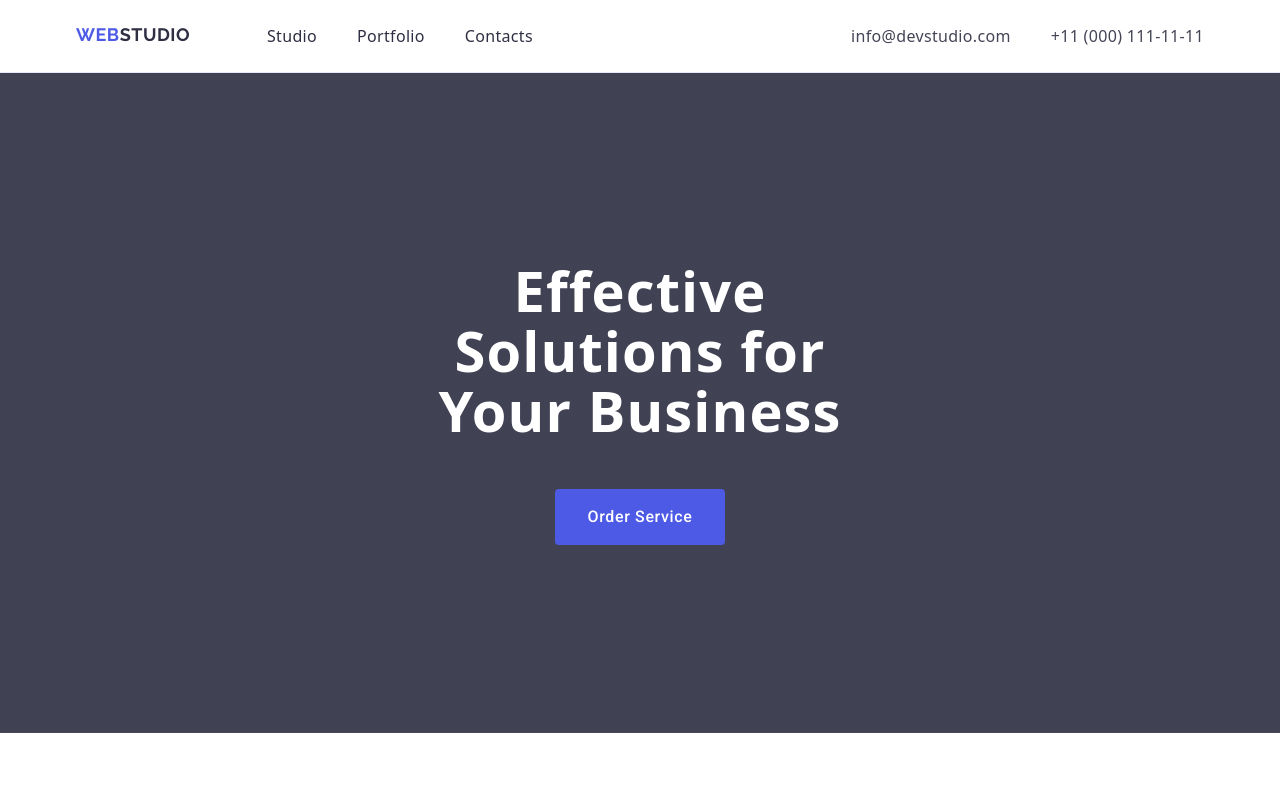
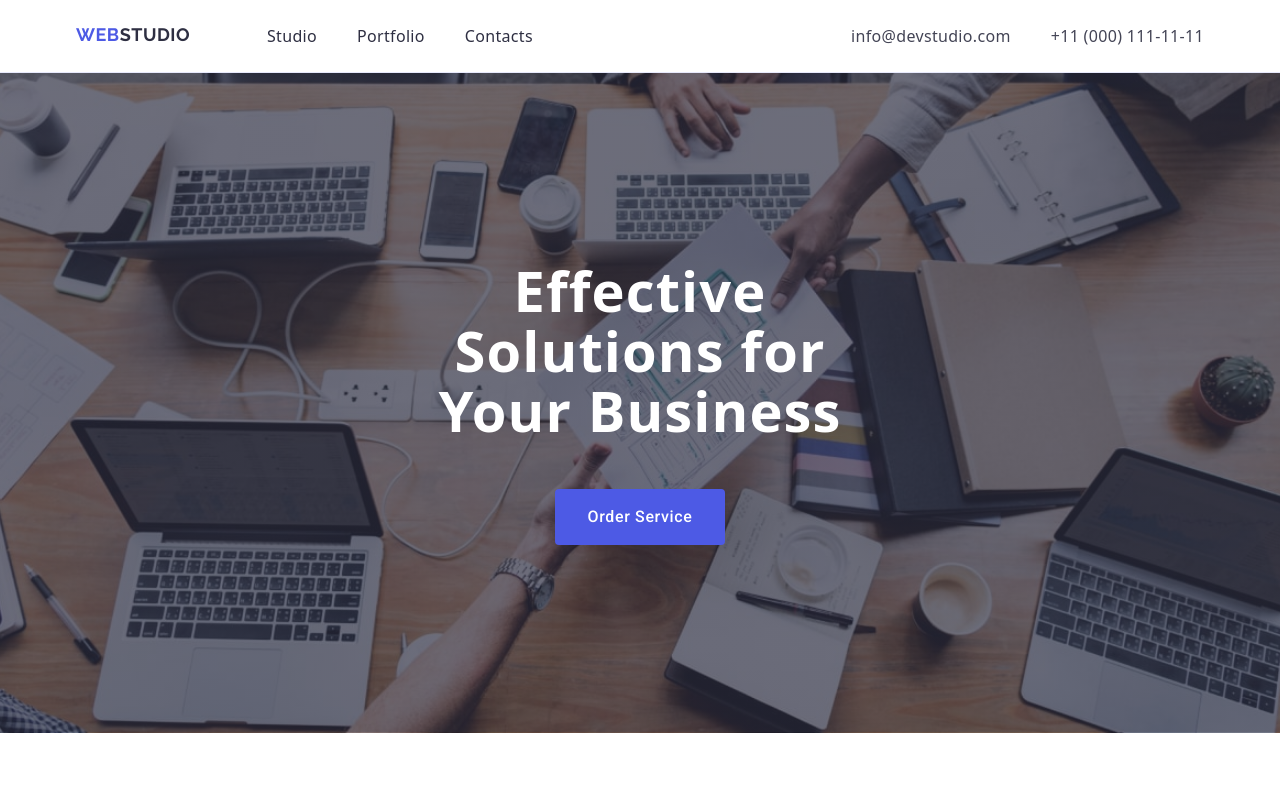
Before and after one commit to AnnaHanki/goit-markup-hw-04, a plain HTML site: page index.html in a window 1280 px wide. Shown: the top 800 px of the page. Drawn offline with nearby package versions, Linux system fonts and the light colour scheme; the site is published under a folder, as on GitHub Pages, so addresses that start at the root find nothing.

Commit message:
update address hero banner

```diff
--- a/css/styles.css
+++ b/css/styles.css
@@ -201,7 +201,7 @@ address {
       rgba(46, 47, 66, 0.7),
       rgba(46, 47, 66, 0.7)
     ),
-    url(/images/hero-banner.jpg);
+    url(../images/hero-banner.jpg);
   background-repeat: no-repeat;
   background-position: center;
   background-size: cover;
```
